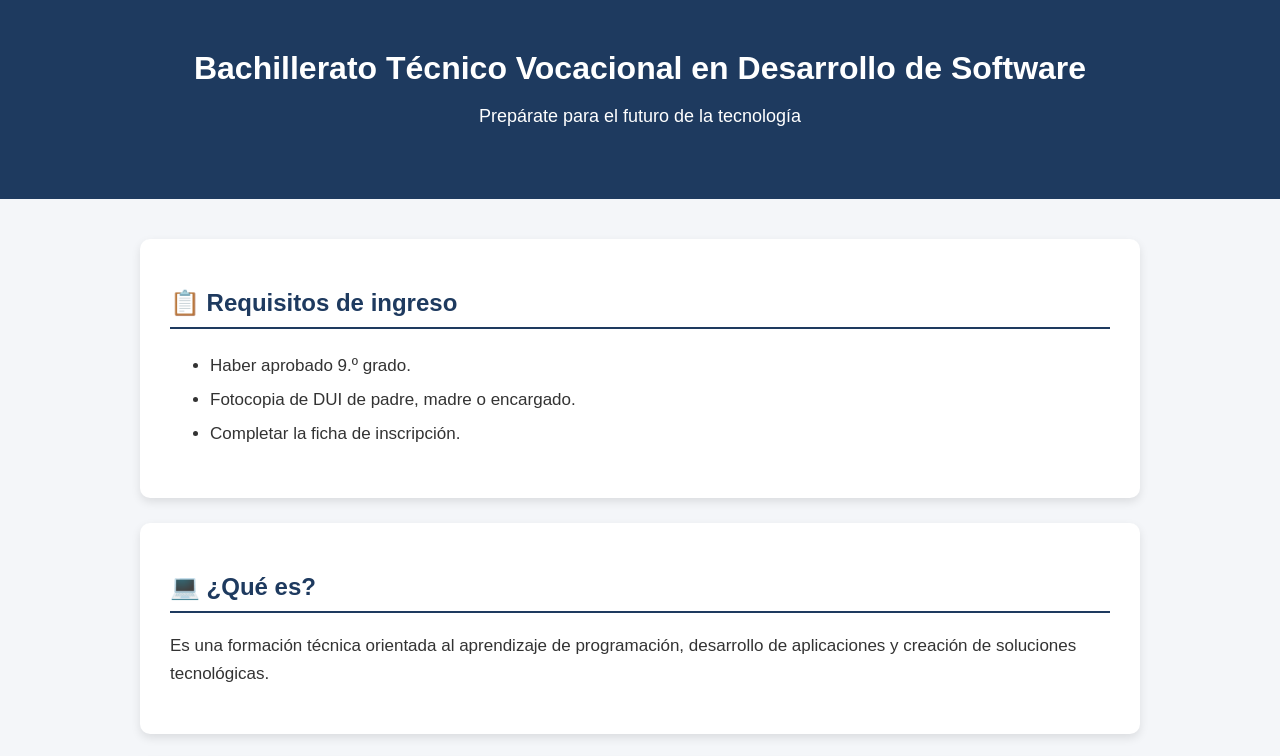
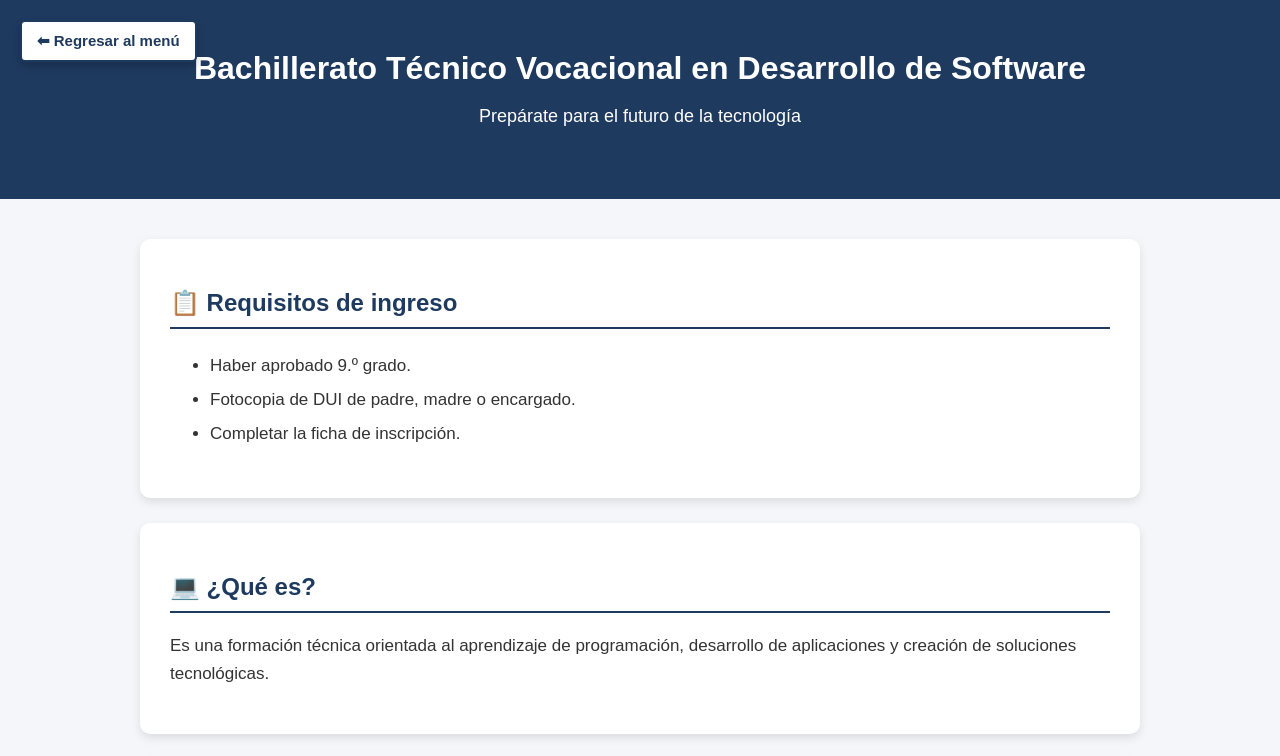
Before and after one commit to Gato-146/gatoo.github.io, a plain HTML site: page index.html in a window 1280 px wide. Shown: the top 756 px of the page. Drawn offline with Linux system fonts and the light colour scheme.

Commit message:
Update index.html

```diff
--- a/index.html
+++ b/index.html
@@ -8,7 +8,6 @@
     <title>Oferta Académica - Desarrollo de Software</title>
 
     <style>
-
         * {
             box-sizing: border-box;
         }
@@ -18,6 +17,31 @@
             font-family: Arial, sans-serif;
             background-color: #f4f6f9;
             color: #333;
+        }
+
+        /* Botón en la esquina superior izquierda */
+        .btn-regresar {
+            position: fixed;
+            top: 20px;
+            left: 20px;
+            z-index: 1000;
+            background-color: #ffffff;
+            color: #1e3a5f;
+            text-decoration: none;
+            padding: 10px 15px;
+            font-size: 15px;
+            font-weight: bold;
+            border-radius: 5px;
+            box-shadow: 0 4px 8px rgba(0,0,0,0.2);
+            transition: all 0.3s ease;
+            border: 2px solid #1e3a5f;
+        }
+
+        /* Efecto al pasar el mouse por encima del botón */
+        .btn-regresar:hover {
+            background-color: #1e3a5f;
+            color: #ffffff;
+            transform: scale(1.05);
         }
 
         /* Encabezado */
@@ -78,50 +102,41 @@
             padding: 20px;
             margin-top: 40px;
         }
-
     </style>
-
 </head>
 
 <body>
+
+    <!-- El botón ahora está aquí adentro y usa una clase de CSS -->
+    <a href="https://www.canva.com/design/DAHTtE9emJ4/ZEYEkujrG7IJ-_KWEGyjgg/edit" class="btn-regresar">
+        ⬅ Regresar al menú
+    </a>
 
     <header>
         <h1>Bachillerato Técnico Vocacional en Desarrollo de Software</h1>
         <p>Prepárate para el futuro de la tecnología</p>
     </header>
 
-
     <main class="contenedor">
-
         <section class="seccion">
-
             <h2>📋 Requisitos de ingreso</h2>
-
             <ul>
                 <li>Haber aprobado 9.º grado.</li>
                 <li>Fotocopia de DUI de padre, madre o encargado.</li>
                 <li>Completar la ficha de inscripción.</li>
             </ul>
-
         </section>
 
-
         <section class="seccion">
-
             <h2>💻 ¿Qué es?</h2>
-
             <p>
                 Es una formación técnica orientada al aprendizaje de programación,
                 desarrollo de aplicaciones y creación de soluciones tecnológicas.
             </p>
-
         </section>
 
-
         <section class="seccion">
-
             <h2>📚 ¿Qué aprenderás?</h2>
-
             <ul>
                 <li>💻 Programación y desarrollo de software.</li>
                 <li>🌐 Creación de páginas y aplicaciones web.</li>
@@ -131,14 +146,10 @@
                 <li>🔧 Uso de herramientas tecnológicas.</li>
                 <li>👥 Trabajo en equipo y desarrollo de proyectos.</li>
             </ul>
-
         </section>
 
-
         <section class="seccion">
-
             <h2>🎯 ¿Qué habilidades desarrollarás?</h2>
-
             <ul>
                 <li>Pensamiento lógico y computacional.</li>
                 <li>Resolución de problemas.</li>
@@ -147,19 +158,12 @@
                 <li>Trabajo colaborativo.</li>
                 <li>Creatividad e innovación.</li>
             </ul>
-
         </section>
-
     </main>
-
 
     <footer>
         <p>Oferta Académica | Bachillerato Técnico Vocacional en Desarrollo de Software</p>
     </footer>
 
 </body>
-<a href="https://www.canva.com/design/DAHTtE9emJ4/ZEYEkujrG7IJ-_KWEGyjgg/edit">
-    <button>Ir a otra página</button>
-</a>
-
 </html>
```
